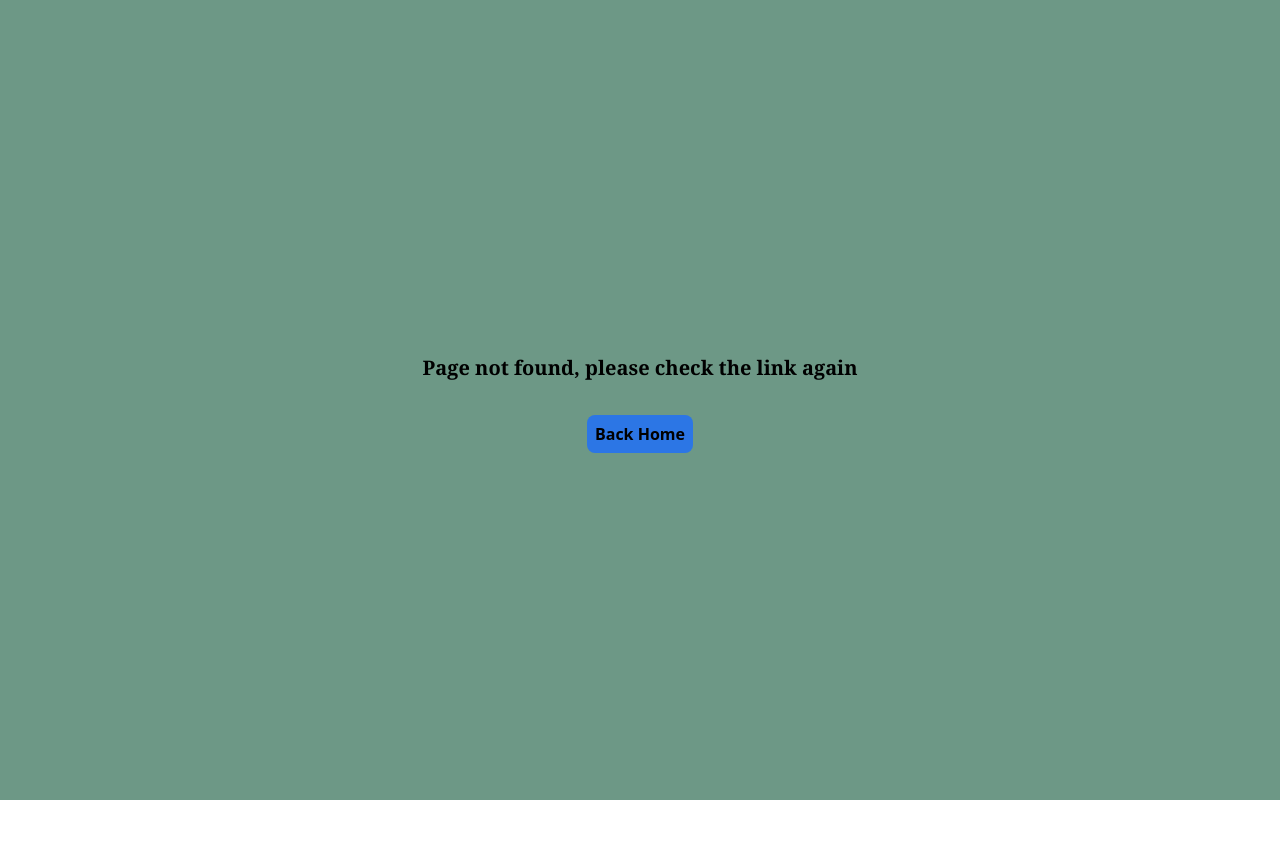
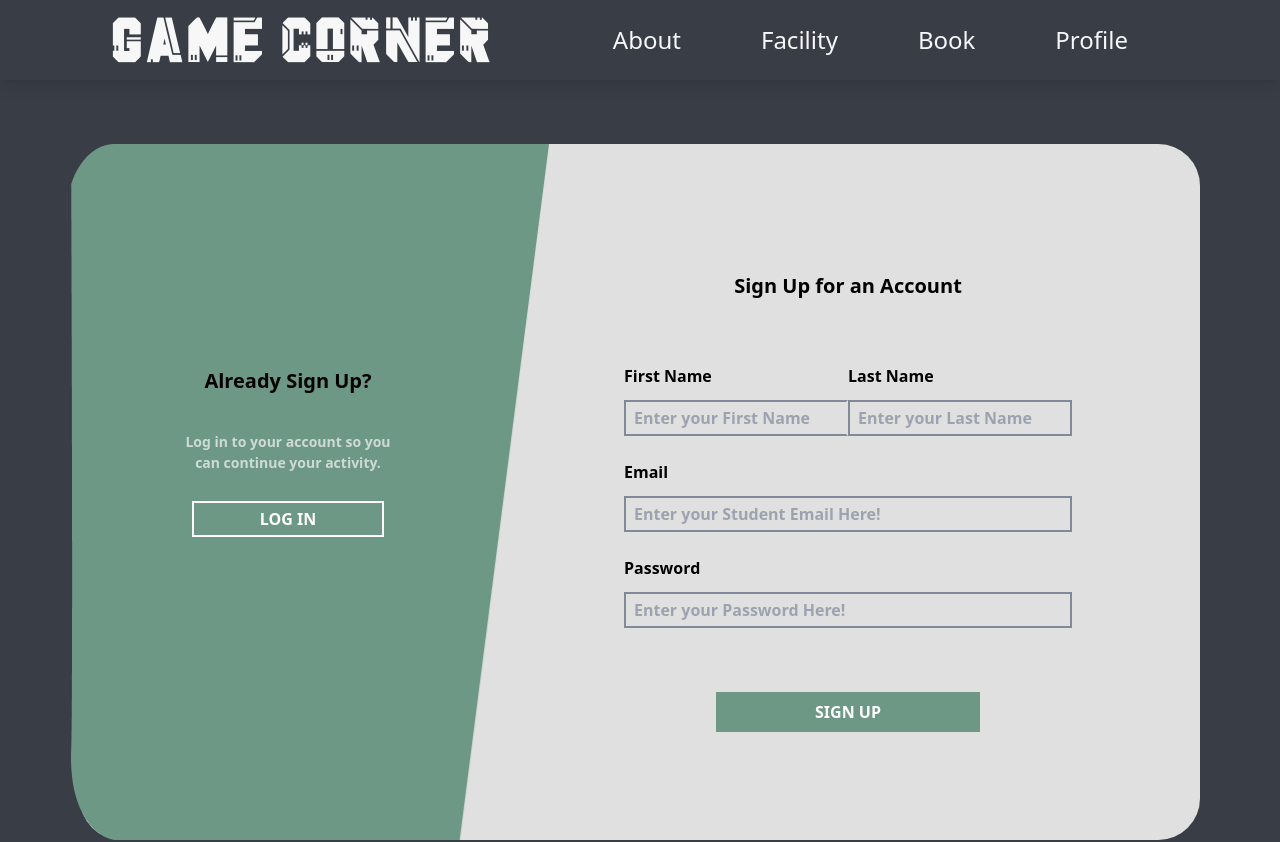
Before and after one commit to mamelilea/Game-Corner, a React (Vite) app: page /gacor/sign in a window 1280 px wide. Before the commit this address had no page. Shown: the top 842 px of the page. Before the commit the page ends 800 px from the top, so only its background shows below. Built offline with nearby package versions, Linux system fonts and the light colour scheme.

Commit message:
ganti banyak lagi

```diff
--- a/src/Component/navbar.jsx
+++ b/src/Component/navbar.jsx
@@ -9,10 +9,10 @@ const navbar = () => {
         </div>
         <div>
             <ul className='flex flex-row text-2xl justify-between text-putih'>
-                <li className=' mx-8 hover:bg-biru px-2 py-1 rounded-3xl'><a href="/game-corner/#about">About</a></li>
-                <li className=' mx-8 hover:bg-biru px-2 py-1 rounded-3xl'><a href="/game-corner/#facility">Facility</a></li>
-                <li className=' mx-8 hover:bg-biru px-2 py-1 rounded-3xl'><a href="/game-corner/book">Book</a></li>
-                <li className=' mx-8 hover:bg-biru px-2 py-1 rounded-3xl'><a href="/game-corner/profile">Profile</a></li>
+                <li className=' mx-8 hover:bg-biru px-2 py-1 rounded-3xl'><a href="/gacor/#about">About</a></li>
+                <li className=' mx-8 hover:bg-biru px-2 py-1 rounded-3xl'><a href="/gacor/#facility">Facility</a></li>
+                <li className=' mx-8 hover:bg-biru px-2 py-1 rounded-3xl'><a href="/gacor/book">Book</a></li>
+                <li className=' mx-8 hover:bg-biru px-2 py-1 rounded-3xl'><a href="/gacor/profile">Profile</a></li>
             </ul>
         </div>
     </div>
--- a/src/pages/login.jsx
+++ b/src/pages/login.jsx
@@ -15,7 +15,7 @@ const login = () => {
                         <div className='mr-16 -mt-10 h-full flex flex-col justify-center absolute top-0'>
                             <h3 className='text-black text-xl font-bold'>Don’t have an account?</h3>
                             <p className='text-putih opacity-70 text-[0.875rem] w-56 text-center font-semibold mt-9'>Sign Up so you can continue your activity.</p>
-                            <a href="/game-corner/sign"><button className='w-48 h-9 border-2 text-center text-potih border-potih text-base font-semibold mt-7 ml-3 hover:bg-[#3c5249] hover:border-0'>SIGN UP</button></a>
+                            <a href="/gacor/sign"><button className='w-48 h-9 border-2 text-center text-potih border-potih text-base font-semibold mt-7 ml-3 hover:bg-[#3c5249] hover:border-0'>SIGN UP</button></a>
                         </div>
                     </div>
                     <div className='w-[40rem] pl-16'>
--- a/src/pages/profile.jsx
+++ b/src/pages/profile.jsx
@@ -16,7 +16,7 @@ const profile = () => {
                         <p className='text-[2rem] font-semibold text-potih'>Nama &nbsp;&nbsp;&nbsp;&nbsp;&nbsp;: John Doe</p>
                         <p className='text-[2rem] font-semibold text-potih'>NIM &nbsp;&nbsp;&nbsp;&nbsp;&nbsp;&nbsp;&nbsp;&nbsp;: 255170893708201</p>
                         <p className='text-[2rem] font-semibold text-potih'>Prodi &nbsp;&nbsp;&nbsp;&nbsp;&nbsp;&nbsp;: Teknologi Informasi</p>
-                        <a href="/game-corner/login"><button className='w-[11.5rem] h-12 flex justify-center items-center mt-12 bg-ijo hover:bg-[#3c5249] text-potih font-bold rounded-md'> LOG OUT</button></a>
+                        <a href="/gacor/login"><button className='w-[11.5rem] h-12 flex justify-center items-center mt-12 bg-ijo hover:bg-[#3c5249] text-potih font-bold rounded-md'> LOG OUT</button></a>
                     </div>
                 </div>
 
--- a/src/pages/sign.jsx
+++ b/src/pages/sign.jsx
@@ -14,7 +14,7 @@ const sign = () => {
                         <div className='mr-16 -mt-10 h-full flex flex-col justify-center absolute top-0'>
                             <h3 className='text-black text-xl font-bold text-center'>Already Sign Up?</h3>
                             <p className='text-putih opacity-70 text-[0.875rem] w-56 mx-auto text-center font-semibold mt-9'>Log in to your account so you can continue your activity.</p>
-                            <a href="/game-corner/login"><button className='w-48 h-9 border-2 text-center text-potih border-potih text-base font-semibold mt-7 hover:bg-[#3c5249] hover:border-0 ml-4'>LOG IN</button></a>
+                            <a href="/gacor/login"><button className='w-48 h-9 border-2 text-center text-potih border-potih text-base font-semibold mt-7 hover:bg-[#3c5249] hover:border-0 ml-4'>LOG IN</button></a>
                         </div>
                     </div>
                     <div className='w-[40rem] pl-16'>
--- a/vite.config.js
+++ b/vite.config.js
@@ -4,5 +4,5 @@ import react from '@vitejs/plugin-react-swc'
 // https://vitejs.dev/config/
 export default defineConfig({
   plugins: [react()],
-  base: "/game-corner/"
+  base: "/gacor/"
 })
```
Also changed, not shown: src/App.jsx (+5 -5 lines).
